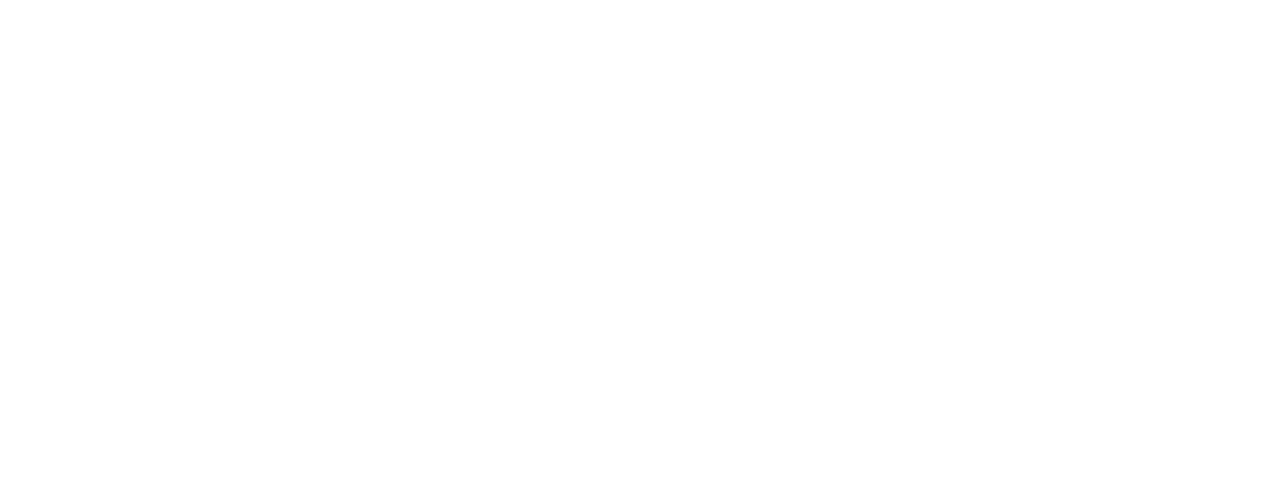
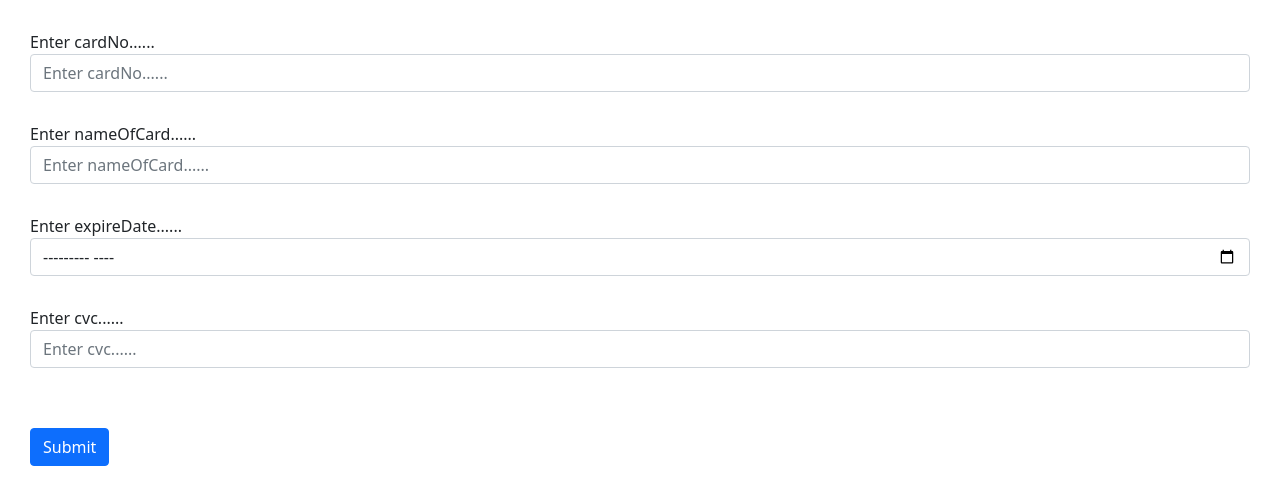
Before and after one commit to Thayaan1998/Tution-Class, a React (Create React App) app: page /addSubscribe in a window 1280 px wide. Before the commit this address had no page. Shown: the top 504 px of the page. Built offline with nearby package versions, Linux system fonts and the light colour scheme.

Commit message:
subscribe files commit

```diff
--- a/package.json
+++ b/package.json
@@ -8,6 +8,7 @@
     "@testing-library/user-event": "^13.5.0",
     "axios": "^0.24.0",
     "bootstrap": "^5.1.3",
+    "crypto-js": "^4.1.1",
     "react": "^17.0.2",
     "react-bootstrap": "^2.1.2",
     "react-dom": "^17.0.2",
--- a/src/App.js
+++ b/src/App.js
@@ -8,6 +8,8 @@
 import Register from './pages/Register'
 import PostRequirement from './pages/PostRequirement'
 import AskQuestion from './pages/AskQuestion'
+import AddSubscribe from './pages/AddSubscribe'
+
 
 
 
@@ -24,6 +26,7 @@
           <Route path="/register" element={<Register />} />
           <Route path="/postRequirement" element={<PostRequirement />} />
           <Route path="/askQuestion" element={<AskQuestion />} />
+          <Route path="/addSubscribe" element={<AddSubscribe />} />
         </Routes>
       </BrowserRouter>
     </div>
--- /dev/null
+++ b/src/controls/Month.js
@@ -0,0 +1,23 @@
+
+const Month = (props) => {
+
+    const { id, value, handleInputChange, placeholder, errors } = props
+    return (
+        <div class="form-group" style={{ margin: '30px' }}>
+            <label for={id}>{placeholder}</label>
+            <input
+                type="month"
+                name={id}
+                id={id}
+                value={value}
+                onChange={handleInputChange}
+                placeholder={placeholder}
+
+                class="form-control"
+            />
+
+            {errors && <div class="alert alert-danger">{errors}</div>}
+        </div>
+    )
+}
+export default Month;
--- /dev/null
+++ b/src/pages/AddSubscribe.js
@@ -0,0 +1,162 @@
+import React, { useState, useEffect } from "react";
+import axios from "axios";
+import Input from '../controls/Input'
+import Month from "../controls/Month";
+import { encryptPassword } from "./decryptAndEncrypt"
+
+const AskQuestion = () => {
+    const [input, setInput] = useState({
+        cardNo: "",
+        nameOfCard: "",
+        expireDate: "",
+        cvc: ""
+    })
+
+    const [errors, setErrors] = useState({});
+
+    const validate = (fieldValues = input) => {
+        let temp = { ...errors }
+        if ('cardNo' in fieldValues)
+            if (fieldValues.cardNo.length < 16) {
+                temp.cardNo = "The card No should be 16 number"
+            } else if (fieldValues.cardNo.length > 16) {
+                temp.cardNo = "The card No should be 16 number"
+            }
+            else {
+                temp.cardNo = ""
+            }
+        if ('nameOfCard' in fieldValues)
+            temp.nameOfCard = fieldValues.nameOfCard ? "" : "This field is required."
+        if ('expireDate' in fieldValues)
+            temp.expireDate = fieldValues.expireDate ? "" : "This field is required."
+        if ('cvc' in fieldValues)
+
+
+            if (fieldValues.cvc.length < 3) {
+                temp.cvc = "The cvc no should have 3 numbers"
+            } else if (fieldValues.cvc.length > 3) {
+                temp.cvc = "The cvc no should have 3 numbers"
+            }
+            else {
+                temp.cvc = ""
+            }
+
+        setErrors({
+            ...temp
+        })
+        if (fieldValues == input)
+            return Object.values(temp).every(x => x == "")
+
+
+    }
+
+
+    const handleInputChange = (e) => {
+
+        let { name, value } = e.target;
+        setInput({ ...input, [name]: value })
+        validate({ [name]: value })
+
+    }
+
+
+
+
+
+    const handleSubmit = async (e) => {
+        e.preventDefault()
+        if (validate()) {
+            try {
+
+
+
+                var todaysDate = new Date();
+                todaysDate.setMonth(todaysDate.getMonth() + 12);
+                let values = {
+                    subscribeId:0,
+                    startDate: formatDate(new Date()),
+                    cardNo: encryptPassword(input.cardNo),
+                    packagesId: 1,
+                    serviceProviderId: 1,
+                    endDate: formatDate(todaysDate)
+
+                }
+
+                console.log(values);
+                const headers = {
+                    'Content-Type': 'application/json'
+                };
+                var res2 = await axios.post("http://localhost:9000/subscribe/addSubscribe", values, { headers });
+                alert(res2.data);
+            } catch (ex) {
+                console.log(ex);
+            }
+
+
+
+
+
+
+        }
+    }
+
+    const formatDate = (date) => {
+        var d = new Date(date),
+            month = '' + (d.getMonth() + 1),
+            day = '' + d.getDate(),
+            year = d.getFullYear();
+
+        if (month.length < 2)
+            month = '0' + month;
+        if (day.length < 2)
+            day = '0' + day;
+
+        return [year, month, day].join('-');
+    }
+
+
+
+
+    return (
+        <div>
+
+            <form onSubmit={handleSubmit} autoComplete="off">
+
+                <Input
+                    id="cardNo"
+                    value={input.cardNo}
+                    handleInputChange={handleInputChange}
+                    placeholder="Enter cardNo......"
+                    errors={errors.cardNo}
+                />
+                <Input
+                    id="nameOfCard"
+                    value={input.nameOfCard}
+                    handleInputChange={handleInputChange}
+                    placeholder="Enter nameOfCard......"
+                    errors={errors.nameOfCard}
+                />
+
+                <Month
+                    id="expireDate"
+                    value={input.expireDate}
+                    handleInputChange={handleInputChange}
+                    placeholder="Enter expireDate......"
+                    errors={errors.expireDate}
+                />
+
+                <Input
+                    id="cvc"
+                    value={input.cvc}
+                    handleInputChange={handleInputChange}
+                    placeholder="Enter cvc......"
+                    errors={errors.cvc}
+                />
+
+                <button type="submit" class="btn btn-primary" style={{ margin: '30px' }}>Submit</button>
+
+            </form>
+        </div>
+    );
+}
+export default AskQuestion;
--- /dev/null
+++ b/src/pages/decryptAndEncrypt.js
@@ -0,0 +1,38 @@
+function decryptPassword(password){
+
+    // LOAD ENCRYPT LIBRARY
+    const CryptoJS = require("crypto-js");
+
+    // SECRET KEY
+    var key = "ASECRET";
+
+    // DECRYPT
+    var decipher = CryptoJS.AES.decrypt(password, key);
+    decipher = decipher.toString(CryptoJS.enc.Utf8);
+    // console.log(decipher);
+
+    return decipher
+}
+function encryptPassword(password){
+
+    // (A) LOAD ENCRYPT LIBRARY
+    const CryptoJS = require("crypto-js");
+
+    // (B) SECRET KEY
+    var key = "ASECRET";
+
+    // (C) ENCRYPT
+    var cipher = CryptoJS.AES.encrypt(password, key);
+    cipher = cipher.toString();
+    // console.log(cipher);
+
+    // (D) DECRYPT
+    // var decipher = CryptoJS.AES.decrypt(cipher, key);
+    // decipher = decipher.toString(CryptoJS.enc.Utf8);
+    // console.log(decipher);
+
+    return cipher
+}
+module.exports.encryptPassword=encryptPassword;
+
+module.exports.decryptPassword=decryptPassword;
```
Also changed, not shown: 1 other file (tests, documents, lock files or other folders).
